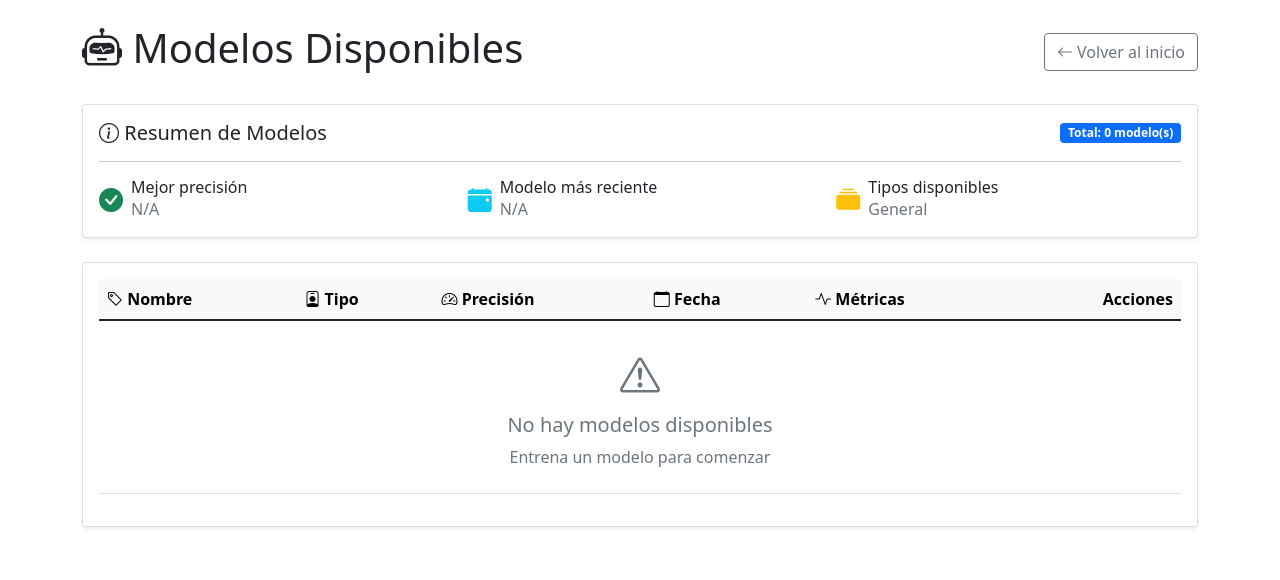
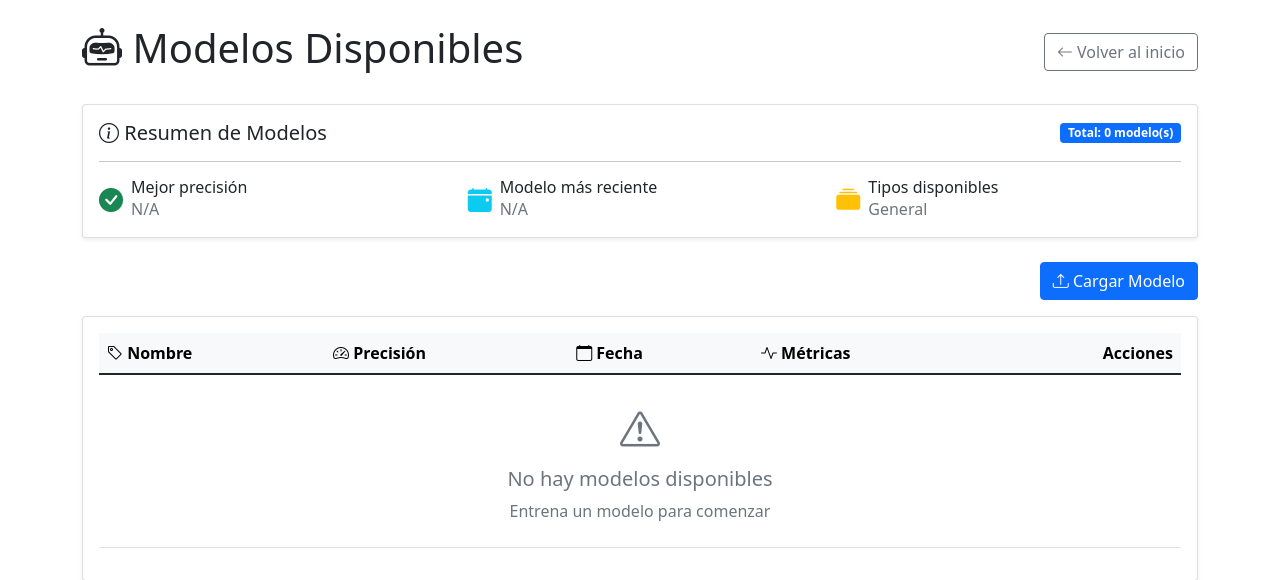
Before and after one commit to Brayan7273/proyecto_consumidores, a Flask app: page /modelos in a window 1280 px wide. Shown: the top 580 px of the page. Run offline with Flask 3, Linux system fonts and the light colour scheme; some libraries are stand-ins or nearby versions.

Commit message:
eliminar y cargar bien

```diff
--- a/app/routes.py
+++ b/app/routes.py
@@ -1,4 +1,4 @@
-from flask import jsonify, render_template, request, redirect, send_file, url_for, flash, send_from_directory
+from flask import abort, jsonify, render_template, request, redirect, send_file, url_for, flash, send_from_directory
 from werkzeug.utils import secure_filename
 from datetime import datetime
 import os
@@ -19,7 +19,6 @@ import seaborn as sns
 import matplotlib
 matplotlib.use('Agg')
 import matplotlib.pyplot as plt
-
 
 # Configuración de rutas
 BASE_DIR = os.path.dirname(os.path.dirname(os.path.abspath(__file__)))
@@ -72,7 +71,7 @@ app.config['OUTPUT_FOLDER'] = OUTPUT_FOLDER
 df_global = None
 
 # Extensiones permitidas
-ALLOWED_EXTENSIONS = {'xlsx', 'xls', 'csv'}
+ALLOWED_EXTENSIONS = {'xlsx', 'xls', 'csv','pkl', 'joblib', 'sav'}
 
 def allowed_file(filename):
     return '.' in filename and filename.rsplit('.', 1)[1].lower() in ALLOWED_EXTENSIONS
@@ -246,6 +245,59 @@ def descargar_modelo():
     except Exception as e:
         flash(f'Error al descargar modelo: {str(e)}', 'danger')
         return redirect(url_for('entrenar'))
+
+def allowed_file(filename):
+    ext = filename.rsplit('.', 1)[1].lower() if '.' in filename else ''
+    print(f"Extensión del archivo: {ext}")
+    print(f"Permitir extensiones: {ALLOWED_EXTENSIONS}")
+    return ext in ALLOWED_EXTENSIONS
+
+@app.route('/cargar_modelo', methods=['POST'])
+def cargar_modelo():
+    if 'modeloArchivo' not in request.files:
+        print("No hay archivo en request.files")
+        flash('No se seleccionó ningún archivo', 'danger')
+        return redirect(url_for('modelos'))
+
+    file = request.files['modeloArchivo']
+    print(f"Archivo recibido: {file.filename}")
+
+    if file.filename == '':
+        print("Nombre de archivo vacío")
+        flash('No se seleccionó ningún archivo', 'danger')
+        return redirect(url_for('modelos'))
+
+    if file and allowed_file(file.filename):
+        filename = secure_filename(file.filename)
+        save_path = os.path.join(MODEL_FOLDER, filename)
+        print(f"Guardando archivo en: {save_path}")
+        try:
+            file.save(save_path)
+            print("Archivo guardado correctamente")
+            flash(f'Modelo "{filename}" cargado correctamente', 'success')
+        except Exception as e:
+            print(f"Error guardando archivo: {e}")
+            flash(f'Error al guardar el archivo: {e}', 'danger')
+    else:
+        print("Archivo no permitido")
+        flash('Archivo no permitido. Solo formatos: .pkl, .joblib, .sav', 'danger')
+
+    return redirect(url_for('modelos'))
+
+
+
+@app.route('/descargar_modelo_seleccionado/<modelname>')
+def descargar_modelo_seleccionado(modelname):
+    try:
+        # Asegurarse que el archivo exista
+        if not os.path.isfile(os.path.join(MODEL_FOLDER, modelname)):
+            abort(404, description="Archivo no encontrado")
+
+        # Enviar el archivo para descarga
+        return send_from_directory(MODEL_FOLDER, modelname, as_attachment=True)
+    except Exception as e:
+        # Manejo básico de errores
+        abort(500, description=f"Error al descargar el archivo: {str(e)}")
 
 @app.route('/generar_reporte/<formato>')
 def generar_reporte(formato):
@@ -638,19 +690,17 @@ def generar_pdf_con_resultados(df, conteo_tipos, promedios_por_tipo, distribucio
 def descargar(filename):
     return send_from_directory(OUTPUT_FOLDER, filename, as_attachment=True)
 
-@app.route('/eliminar_modelo/<modelname>')
+@app.route('/eliminar_modelo/<modelname>', methods=['POST'])
 def eliminar_modelo(modelname):
     try:
         model_path = os.path.join(MODEL_FOLDER, modelname)
         if os.path.exists(model_path):
             os.remove(model_path)
-            flash(f'Modelo {modelname} eliminado correctamente', 'success')
+            return jsonify({"status": "success", "message": f"Modelo {modelname} eliminado correctamente"})
         else:
-            flash('El modelo no existe', 'danger')
+            return jsonify({"status": "error", "message": "El modelo no existe"}), 404
     except Exception as e:
-        flash(f'Error al eliminar el modelo: {str(e)}', 'danger')
-
-    return redirect(url_for('modelos'))
+        return jsonify({"status": "error", "message": f"Error al eliminar el modelo: {str(e)}"}), 500
 
 @app.route('/metricas_modelo/<nombre>')
 def metricas_modelo(nombre):
--- a/app/templates/modelos.html
+++ b/app/templates/modelos.html
@@ -1,6 +1,6 @@
-
 <!DOCTYPE html>
 <html lang="es">
+
 <head>
     <meta charset="UTF-8">
     <title>Modelos Generados</title>
@@ -11,17 +11,21 @@
             font-size: 0.9em;
             padding: 0.35em 0.65em;
         }
+
         .model-actions {
             white-space: nowrap;
         }
+
         .progress {
             height: 20px;
             width: 100px;
             margin-top: 5px;
         }
+
         .progress-bar {
             background-color: #4CAF50;
         }
+
         pre {
             background-color: #f8f9fa;
             padding: 15px;
@@ -29,6 +33,7 @@
         }
     </style>
 </head>
+
 <body>
     <div class="container mt-4">
         <div class="d-flex justify-content-between align-items-center mb-4">
@@ -96,6 +101,38 @@
             </div>
         </div>
 
+        <!-- Botón para subir modelo -->
+        <div class="d-flex justify-content-end mb-3">
+            <button class="btn btn-primary" data-bs-toggle="modal" data-bs-target="#uploadModal">
+                <i class="bi bi-upload"></i> Cargar Modelo
+            </button>
+        </div>
+
+        <!-- Modal para subir modelo -->
+        <div class="modal fade" id="uploadModal" tabindex="-1" aria-hidden="true">
+            <div class="modal-dialog">
+                <form class="modal-content" method="POST" action="/cargar_modelo" enctype="multipart/form-data">
+                    <div class="modal-header">
+                        <h5 class="modal-title"><i class="bi bi-upload"></i> Cargar Modelo</h5>
+                        <button type="button" class="btn-close" data-bs-dismiss="modal" aria-label="Cerrar"></button>
+                    </div>
+                    <div class="modal-body">
+                        <div class="mb-3">
+                            <label for="modeloArchivo" class="form-label">Selecciona el archivo del modelo</label>
+                            <input class="form-control" type="file" id="modeloArchivo" name="modeloArchivo"
+                                accept=".pkl,.joblib,.sav" required>
+                            <div class="form-text">Formatos permitidos: .pkl, .joblib, .sav</div>
+                        </div>
+                    </div>
+                    <div class="modal-footer">
+                        <button type="button" class="btn btn-secondary" data-bs-dismiss="modal">Cancelar</button>
+                        <button type="submit" class="btn btn-primary">Subir</button>
+                    </div>
+                </form>
+            </div>
+        </div>
+
+
         <div class="card shadow-sm">
             <div class="card-body">
                 <div class="table-responsive">
@@ -103,7 +140,6 @@
                         <thead class="table-light">
                             <tr>
                                 <th><i class="bi bi-tag"></i> Nombre</th>
-                                <th><i class="bi bi-person-badge"></i> Tipo</th>
                                 <th><i class="bi bi-speedometer2"></i> Precisión</th>
                                 <th><i class="bi bi-calendar"></i> Fecha</th>
                                 <th><i class="bi bi-activity"></i> Métricas</th>
@@ -119,18 +155,13 @@
                                     <span class="badge bg-success ms-2">Seleccionado</span>
                                     {% endif %}
                                 </td>
-                                <td>
-                                    <span class="badge bg-info text-dark">
-                                        {{ modelo.tipo_consumidor }}
-                                    </span>
-                                </td>
+
                                 <td>
                                     <div class="d-flex align-items-center">
                                         <div class="progress me-2">
                                             <div class="progress-bar" role="progressbar"
                                                 style="width: {{ modelo.precision * 100 }}%"
-                                                 aria-valuenow="{{ modelo.precision * 100 }}"
-                                                 aria-valuemin="0"
+                                                aria-valuenow="{{ modelo.precision * 100 }}" aria-valuemin="0"
                                                 aria-valuemax="100">
                                             </div>
                                         </div>
@@ -147,11 +178,11 @@
                                 <td class="model-actions text-end">
                                     <div class="btn-group" role="group">
                                         <button class="btn btn-sm btn-success"
-                                                onclick="seleccionarModelo('{{ modelo.nombre }}')"
-                                                {% if session.get('modelo_seleccionado') == modelo.nombre %}disabled{% endif %}>
+                                            onclick="seleccionarModelo('{{ modelo.nombre }}')" {% if
+                                            session.get('modelo_seleccionado')==modelo.nombre %}disabled{% endif %}>
                                             <i class="bi bi-check-circle"></i> Usar
                                         </button>
-                                        <a href="/descargar_modelo/{{ modelo.nombre }}"
+                                        <a href="/descargar_modelo_seleccionado/{{ modelo.nombre }}"
                                             class="btn btn-sm btn-outline-secondary">
                                             <i class="bi bi-download"></i>
                                         </a>
@@ -306,7 +337,7 @@
             })
                 .then(response => response.json())
                 .then(data => {
-                if(data.status === 'success') {
+                    if (data.status === 'success') {
                         // Mostrar notificación
                         const toastHTML = `
                         <div class="toast align-items-center text-white bg-success border-0 show" role="alert" aria-live="assertive" aria-atomic="true">
@@ -352,14 +383,14 @@
             modal.show();
         }
 
-        document.getElementById('confirmDeleteBtn').addEventListener('click', function() {
-            if(modeloActualAEliminar) {
+        document.getElementById('confirmDeleteBtn').addEventListener('click', function () {
+            if (modeloActualAEliminar) {
                 fetch(`/eliminar_modelo/${encodeURIComponent(modeloActualAEliminar)}`, {
                     method: 'POST'
                 })
                     .then(response => response.json())
                     .then(data => {
-                    if(data.status === 'success') {
+                        if (data.status === 'success') {
                             location.reload();
                         } else {
                             alert(`Error: ${data.message || 'No se pudo eliminar el modelo'}`);
@@ -372,4 +403,5 @@
         });
     </script>
 </body>
+
 </html>
```
Lines whose indentation alone changed are shown as unchanged.
